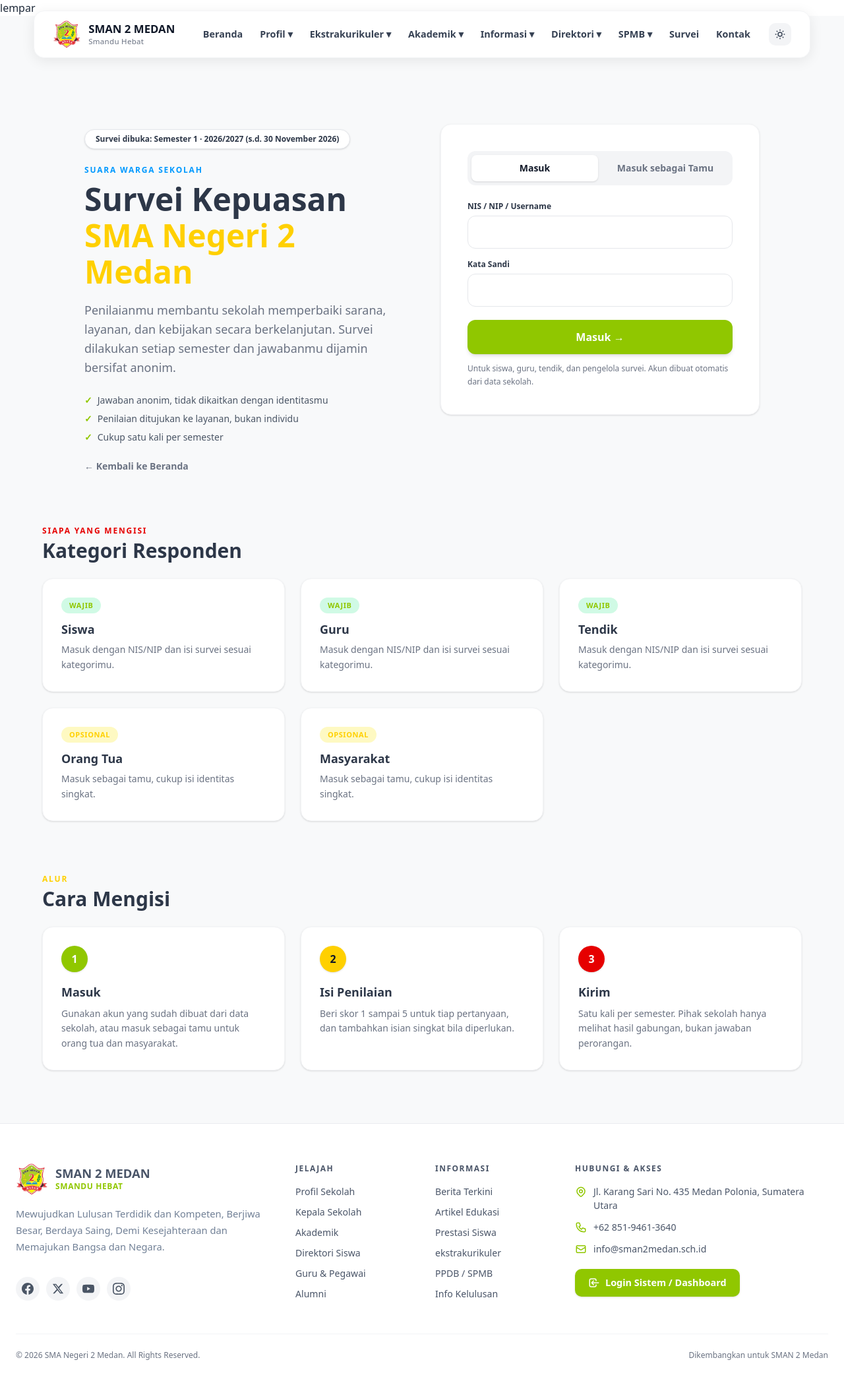
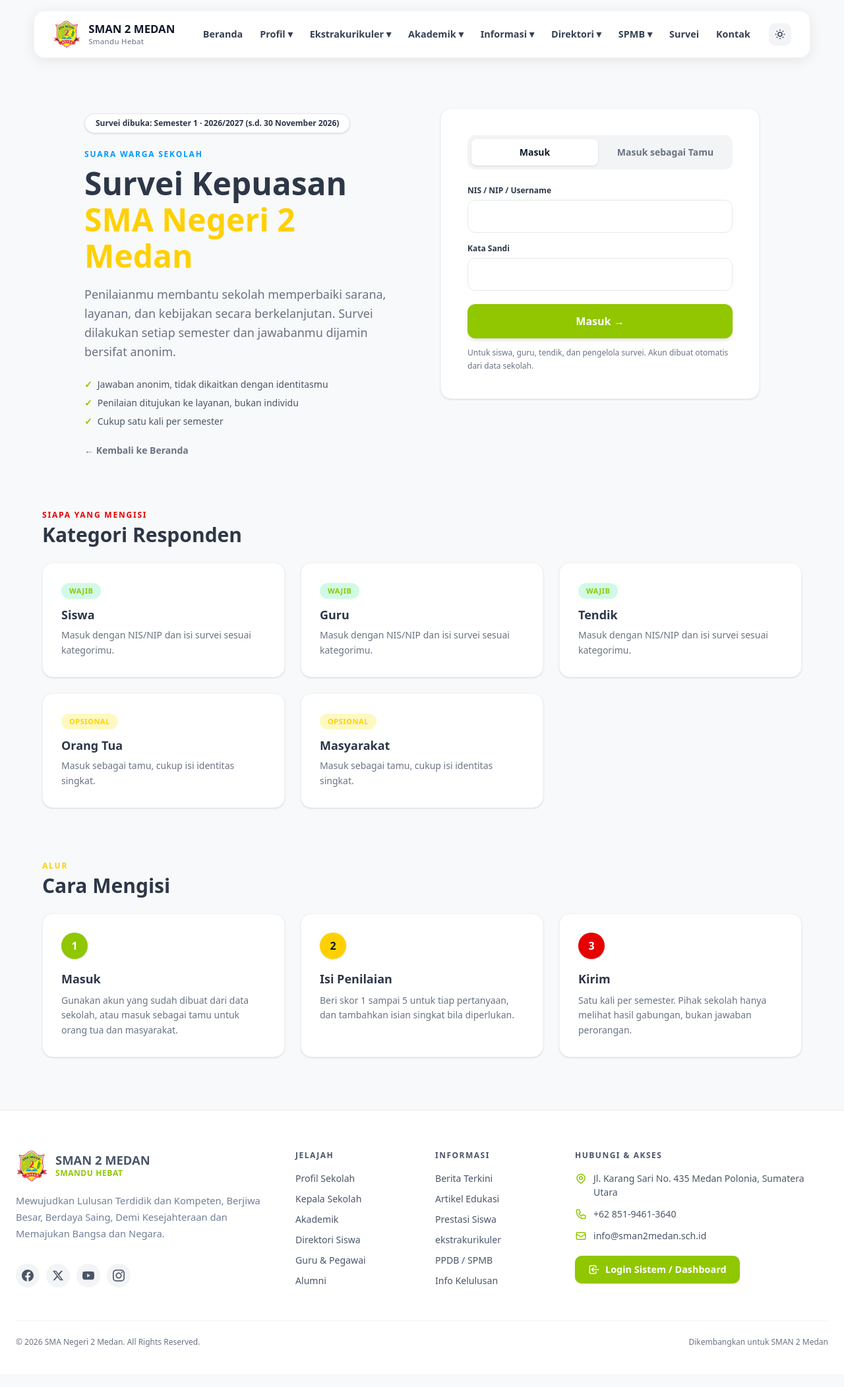
Before and after one commit to keja244/msbd_project, a Laravel app: page /survei in a window 1280 px wide. Shown: the whole page at 66% size. After the commit the page ends 2042 px from the top, so only its background shows below. Run offline with Laravel 12, Linux system fonts and the light colour scheme; style sheets or scripts are compiled from the project's sources; parts of the project's set-up code (start-up, migrations or seed data) failed here and were passed over; some web fonts are replaced.

Commit message:
Merge branch 'main' into kenzie

```diff
--- a/resources/views/survei/welcome.blade.php
+++ b/resources/views/survei/welcome.blade.php
@@ -212,5 +212,3 @@
 </script>
 
 @endsection
-
-lempar
```
